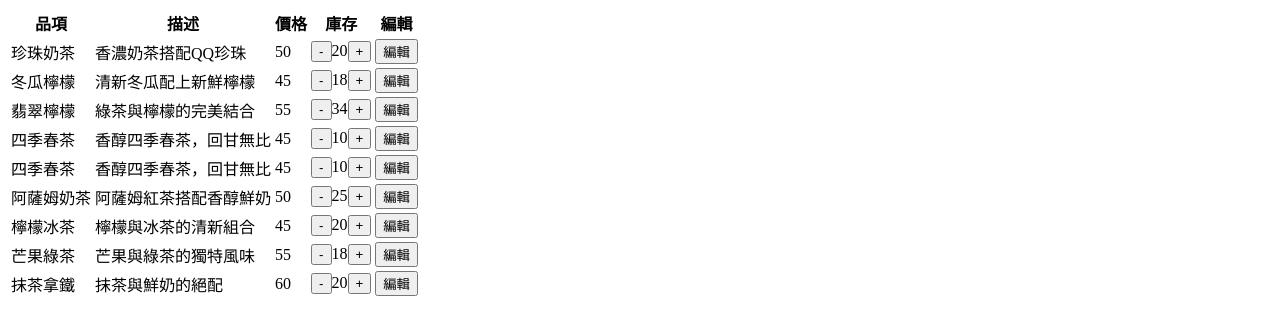
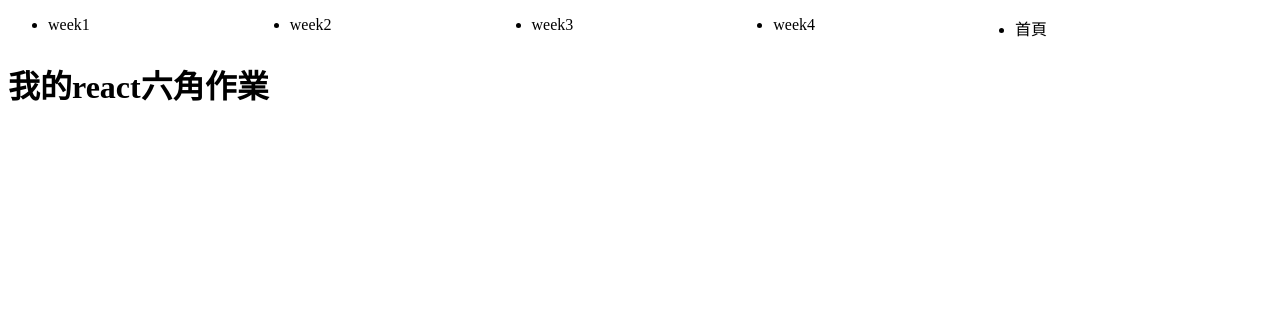
Before and after one commit to HsienLu/week1-with-vite, a React (Vite) app: page / in a window 1280 px wide. Shown: the top 334 px of the page. Built offline with nearby package versions, Linux system fonts and the light colour scheme.

Commit message:
製作首頁

```diff
--- a/src/App.jsx
+++ b/src/App.jsx
@@ -1,177 +1,115 @@
 import { useState } from "react";
+import Week1 from "./week1";
 
 function App() {
-  const data = [
-    {
-      id: 1,
-      item: "珍珠奶茶",
-      desc: "香濃奶茶搭配QQ珍珠",
-      price: "50",
-      stock: 20,
-    },
-    {
-      id: 2,
-      item: "冬瓜檸檬",
-      desc: "清新冬瓜配上新鮮檸檬",
-      price: "45",
-      stock: 18,
-    },
-    {
-      id: 3,
-      item: "翡翠檸檬",
-      desc: "綠茶與檸檬的完美結合",
-      price: "55",
-      stock: 34,
-    },
-    {
-      id: 4,
-      item: "四季春茶",
-      desc: "香醇四季春茶，回甘無比",
-      price: "45",
-      stock: 10,
-    },
-    {
-      id: 5,
-      item: "四季春茶",
-      desc: "香醇四季春茶，回甘無比",
-      price: "45",
-      stock: 10,
-    },
-    {
-      id: 6,
-      item: "阿薩姆奶茶",
-      desc: "阿薩姆紅茶搭配香醇鮮奶",
-      price: "50",
-      stock: 25,
-    },
-    {
-      id: 7,
-      item: "檸檬冰茶",
-      desc: "檸檬與冰茶的清新組合",
-      price: "45",
-      stock: 20,
-    },
-    {
-      id: 8,
-      item: "芒果綠茶",
-      desc: "芒果與綠茶的獨特風味",
-      price: "55",
-      stock: 18,
-    },
-    {
-      id: 9,
-      item: "抹茶拿鐵",
-      desc: "抹茶與鮮奶的絕配",
-      price: "60",
-      stock: 20,
-    },
-  ];
-  const [product, setProduct] = useState(data);
-  const [edit, setEdit] = useState("com");
-  const minu = (product, id) => {
-    return product.map((u) => {
-      if (id === u.id) {
-        return { ...u, stock: u.stock - 1 };
-      } else {
-        return { ...u };
-      }
-    });
-  };
-  const add = (id, product) => {
-    return product.map((u) => {
-      if (u.id === id) {
-        return { ...u, stock: u.stock + 1 };
-      } else {
-        return { ...u };
-      }
-    });
-  };
-
-  const handleminu = (id) => {
-    setProduct(minu(product, id));
-  };
-  const handleadd = (id) => {
-    setProduct(add(id, product));
-  };
+  const [week, setWeek] = useState(0);
+  if (week === 0) {
     return (
       <>
-      <table>
-        <thead>
-          <tr>
-            <th scope="col">品項</th>
-            <th scope="col">描述</th>
-            <th scope="col">價格</th>
-            <th scope="col">庫存</th>
-            <th scope="col">編輯</th>
-          </tr>
-        </thead>
-
-        {product.map((v) => {
-          return (
-            <tr key={v.id}>
-              <td scope="col">{v.item}</td>
-              <td scope="col">{v.desc}</td>
-              <td scope="col">{v.price}</td>
-
-              <td scope="col">
-                <button
+        <ul style={{ display: "flex", gap: "200px" }}>
+          <li>
+            <a
               onClick={() => {
-                    handleminu(v.id);
+                setWeek(1);
               }}
             >
-                  -
-                </button>
-                {v.stock}
-                <button
+              week1
+            </a>
+          </li>
+          <li>
+            <a
               onClick={() => {
-                    handleadd(v.id);
+                setWeek(2);
               }}
             >
-                  +
-                </button>
-              </td>
-
-              <td scope="col">
-                {edit === "edit" ? (
-                  <>
-                    {" "}
-                    <input
-                      type="text"
-                      onChange={(e) => {
-                        const newEdit = data.map((u) => {
-                          if (v.id === u.id) {
-                            return { ...u, item: e.target.value };
-                          } else {
-                            return { ...u };
-                          }
-                        });
-                        setProduct(newEdit);
-                      }}
-                    />
-                    <button
+              week2
+            </a>
+          </li>
+          <li>
+            <a
               onClick={() => {
-                        setEdit("com");
+                setWeek(3);
               }}
             >
-                      完成
-                    </button>
-                  </>
-                ) : (
-                  <button
+              week3
+            </a>
+          </li>
+          <li>
+            <a
               onClick={() => {
-                      setEdit("edit");
+                setWeek(4);
               }}
             >
-                    編輯
-                  </button>
-                )}
-              </td>
-            </tr>
+              week4
+            </a>
+          </li>
+          <li>
+            <a
+              onClick={() => {
+                setWeek(0);
+              }}
+            >
+              首頁
+            </a>
+          </li>
+        </ul>
+        <h1>我的react六角作業</h1>
+      </>
     );
-        })}
-      </table>
+  } else if (week === 1) {
+    return (
+      <>
+        <ul style={{ display: "flex", gap: "200px" }}>
+          <li>
+            <a
+              onClick={() => {
+                setWeek(1);
+              }}
+            >
+              week1
+            </a>
+          </li>
+          <li>
+            <a
+              onClick={() => {
+                setWeek(2);
+              }}
+            >
+              week2
+            </a>
+          </li>
+          <li>
+            <a
+              onClick={() => {
+                setWeek(3);
+              }}
+            >
+              week3
+            </a>
+          </li>
+          <li>
+            <a
+              onClick={() => {
+                setWeek(4);
+              }}
+            >
+              week4
+            </a>
+          </li>
+          <li>
+            <a
+              onClick={() => {
+                setWeek(0);
+              }}
+            >
+              首頁
+            </a>
+          </li>
+        </ul>
+        <Week1 />
       </>
     );
   }
+}
 
 export default App;
--- /dev/null
+++ b/src/week1.jsx
@@ -0,0 +1,177 @@
+import { useState } from "react";
+
+function Week1() {
+  const data = [
+    {
+      id: 1,
+      item: "珍珠奶茶",
+      desc: "香濃奶茶搭配QQ珍珠",
+      price: "50",
+      stock: 20,
+    },
+    {
+      id: 2,
+      item: "冬瓜檸檬",
+      desc: "清新冬瓜配上新鮮檸檬",
+      price: "45",
+      stock: 18,
+    },
+    {
+      id: 3,
+      item: "翡翠檸檬",
+      desc: "綠茶與檸檬的完美結合",
+      price: "55",
+      stock: 34,
+    },
+    {
+      id: 4,
+      item: "四季春茶",
+      desc: "香醇四季春茶，回甘無比",
+      price: "45",
+      stock: 10,
+    },
+    {
+      id: 5,
+      item: "四季春茶",
+      desc: "香醇四季春茶，回甘無比",
+      price: "45",
+      stock: 10,
+    },
+    {
+      id: 6,
+      item: "阿薩姆奶茶",
+      desc: "阿薩姆紅茶搭配香醇鮮奶",
+      price: "50",
+      stock: 25,
+    },
+    {
+      id: 7,
+      item: "檸檬冰茶",
+      desc: "檸檬與冰茶的清新組合",
+      price: "45",
+      stock: 20,
+    },
+    {
+      id: 8,
+      item: "芒果綠茶",
+      desc: "芒果與綠茶的獨特風味",
+      price: "55",
+      stock: 18,
+    },
+    {
+      id: 9,
+      item: "抹茶拿鐵",
+      desc: "抹茶與鮮奶的絕配",
+      price: "60",
+      stock: 20,
+    },
+  ];
+  const [product, setProduct] = useState(data);
+  const [edit, setEdit] = useState("com");
+
+  const minu = (product, id) => {
+    return product.map((u) => {
+      if (id === u.id) {
+        return { ...u, stock: u.stock - 1 };
+      } else {
+        return { ...u };
+      }
+    });
+  };
+  const add = (id, product) => {
+    return product.map((u) => {
+      if (u.id === id) {
+        return { ...u, stock: u.stock + 1 };
+      } else {
+        return { ...u };
+      }
+    });
+  };
+
+  const handleminu = (id) => {
+    setProduct(minu(product, id));
+  };
+  const handleadd = (id) => {
+    setProduct(add(id, product));
+  };
+  return (
+    <>
+      <table>
+        <thead>
+          <tr>
+            <th scope="col">品項</th>
+            <th scope="col">描述</th>
+            <th scope="col">價格</th>
+            <th scope="col">庫存</th>
+            <th scope="col">編輯</th>
+          </tr>
+        </thead>
+
+        {product.map((v) => {
+          return (
+            <tr key={v.id}>
+              <td scope="col">{v.item}</td>
+              <td scope="col">{v.desc}</td>
+              <td scope="col">{v.price}</td>
+
+              <td scope="col">
+                <button
+                  onClick={() => {
+                    handleminu(v.id);
+                  }}
+                >
+                  -
+                </button>
+                {v.stock}
+                <button
+                  onClick={() => {
+                    handleadd(v.id);
+                  }}
+                >
+                  +
+                </button>
+              </td>
+
+              <td scope="col">
+                {edit === "edit" ? (
+                  <>
+                    {" "}
+                    <input
+                      type="text"
+                      onChange={(e) => {
+                        const newEdit = data.map((u) => {
+                          if (v.id === u.id) {
+                            return { ...u, item: e.target.value };
+                          } else {
+                            return { ...u };
+                          }
+                        });
+                        setProduct(newEdit);
+                      }}
+                    />
+                    <button
+                      onClick={() => {
+                        setEdit("com");
+                      }}
+                    >
+                      完成
+                    </button>
+                  </>
+                ) : (
+                  <button
+                    onClick={() => {
+                      setEdit("edit");
+                    }}
+                  >
+                    編輯
+                  </button>
+                )}
+              </td>
+            </tr>
+          );
+        })}
+      </table>
+    </>
+  );
+}
+export default Week1;
```
Also changed, not shown: src/nav.jsx (added, +41 -0 lines). Lines whose indentation alone changed are shown as unchanged.
